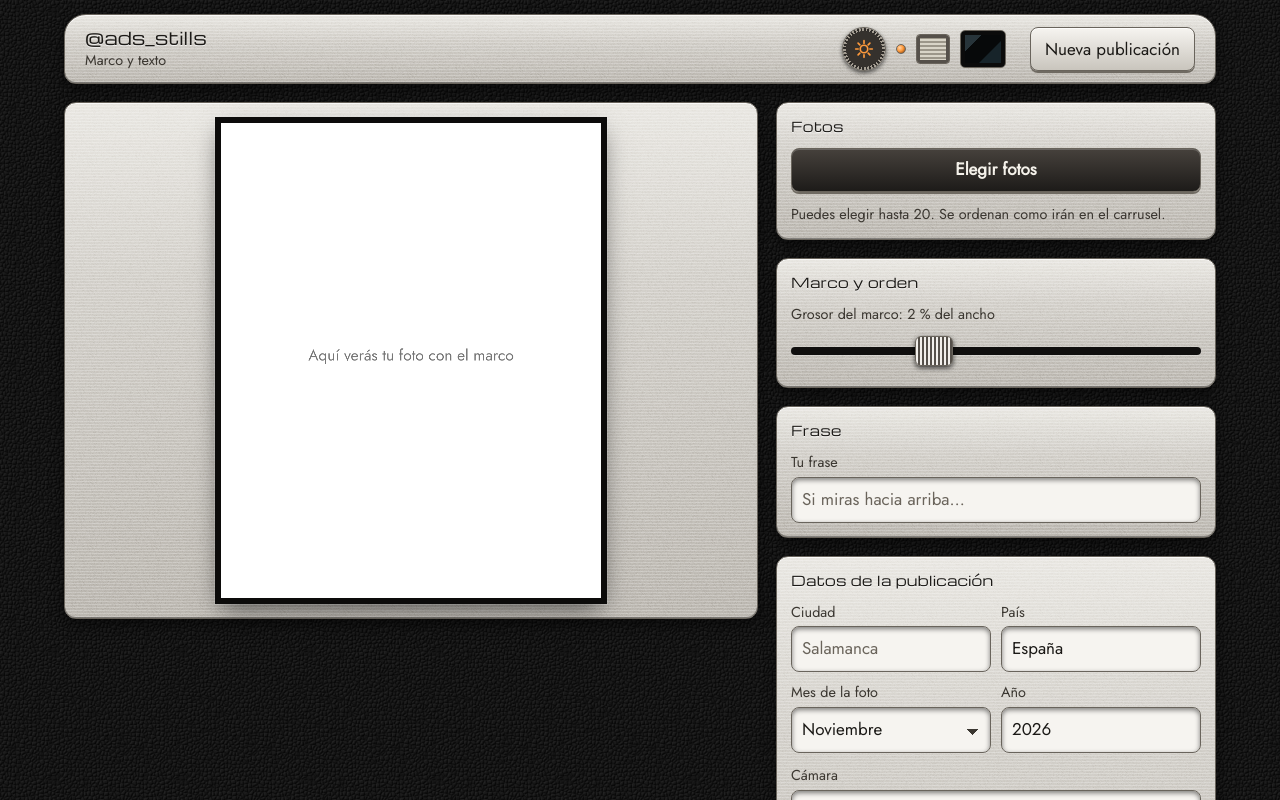
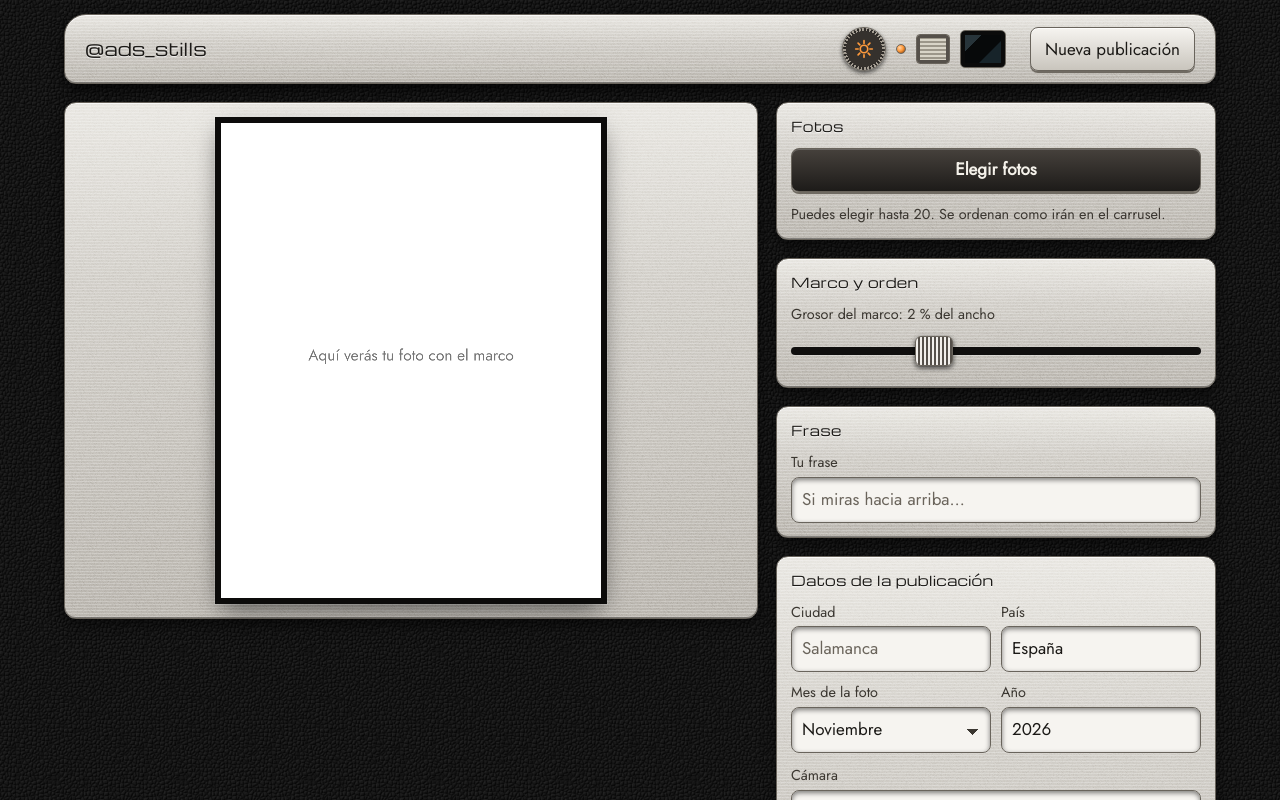
Before and after one commit to alvar0diaz/ads_stills, a website built with Vite: page index.html in a window 1280 px wide. Shown: the top 800 px of the page. Built offline with nearby package versions, Linux system fonts and the light colour scheme.

Commit message:
Cabecera y vista previa fijas en Mac e iPad; sin subtítulo bajo el nombre
Co-Authored-By: Claude Opus 5.5 <noreply@anthropic.com>

```diff
--- a/index.html
+++ b/index.html
@@ -25,10 +25,10 @@
     <p id="updateText">Hay una versión nueva. Tu borrador se conserva.</p>
     <button type="button" id="update" class="primary">Actualizar</button>
   </div>
+  <div class="cap">
   <header>
     <div class="brand">
       <h1>@ads_stills</h1>
-      <p class="soft">Marco y texto</p>
     </div>
     <div class="ornaments">
       <button type="button" id="themeSwitch" class="dial" role="switch" aria-checked="true" aria-label="Modo oscuro">
@@ -40,6 +40,7 @@
     <button type="button" id="newPost">Nueva publicación</button>
     <p id="draftStatus" role="status"></p>
   </header>
+  </div>
 
   <div class="columns">
   <section aria-labelledby="hPhotos">
--- a/src/main.ts
+++ b/src/main.ts
@@ -522,5 +522,11 @@ async function start(): Promise<void> {
 document.fonts.load('44px Jost').then(() => current() || drawView(), () => {});
 
 startTheme(byId<HTMLButtonElement>('themeSwitch'));
+
+// La vista previa se queda fija justo debajo de la cabecera, mida lo que mida.
+const cap = document.querySelector<HTMLElement>('.cap')!;
+new ResizeObserver(() => {
+  document.documentElement.style.setProperty('--cap-h', `${cap.offsetHeight}px`);
+}).observe(cap);
 startServiceWorker(() => autosave.flush());
 void start();
--- a/src/style.css
+++ b/src/style.css
@@ -181,7 +181,7 @@ input[type="range"]::-moz-range-thumb {
 footer { text-align: center; background: rgb(0 0 0 / .65); border-radius: 8px; padding: 8px; }
 footer.soft { color: #d8d3ca; }
 .update {
-  position: sticky; top: env(safe-area-inset-top); z-index: 2; display: flex; gap: 10px; align-items: center;
+  position: sticky; top: env(safe-area-inset-top); z-index: 6; display: flex; gap: 10px; align-items: center;
   justify-content: space-between; background: var(--metal); border: 2px solid var(--mark); border-radius: 8px; padding: 10px;
 }
 
@@ -230,12 +230,20 @@ progress::-moz-progress-bar { background: #d6331f; }
    La altura mínima deja al iPhone apaisado en una columna. */
 @media (min-width: 700px) and (min-height: 500px) {
   main { max-width: 1180px; padding-bottom: calc(16px + env(safe-area-inset-bottom)); }
+  /* La tapa se queda arriba; lo de la derecha pasa por debajo. */
+  .cap {
+    position: sticky; top: 0; z-index: 5;
+    margin-top: calc(-1 * max(14px, env(safe-area-inset-top)));
+    padding-top: max(14px, env(safe-area-inset-top));
+    background: var(--leather) url("./assets/leather.png") repeat; background-size: 128px;
+    box-shadow: 0 10px 12px -8px rgb(0 0 0 / .6);
+  }
   header { grid-template-columns: 1fr auto auto; padding: 12px 20px; }
   #newPost { grid-column: auto; margin-left: 12px; }
   .columns { display: grid; grid-template-columns: minmax(0, 1fr) clamp(320px, 42%, 440px); align-items: start; }
   .columns > * { grid-column: 2; }
   /* Ocupa las filas de los siete bloques de la derecha. */
-  .columns > .stage { grid-column: 1; grid-row: 1 / span 7; position: sticky; top: max(16px, env(safe-area-inset-top)); }
+  .columns > .stage { grid-column: 1; grid-row: 1 / span 7; position: sticky; top: calc(var(--cap-h, 90px) + 18px); }
   #view {
     width: min(100%, max(220px, calc((100vh - 325px) * .8)));
     width: min(100%, max(220px, calc((100dvh - 325px) * .8)));
```
